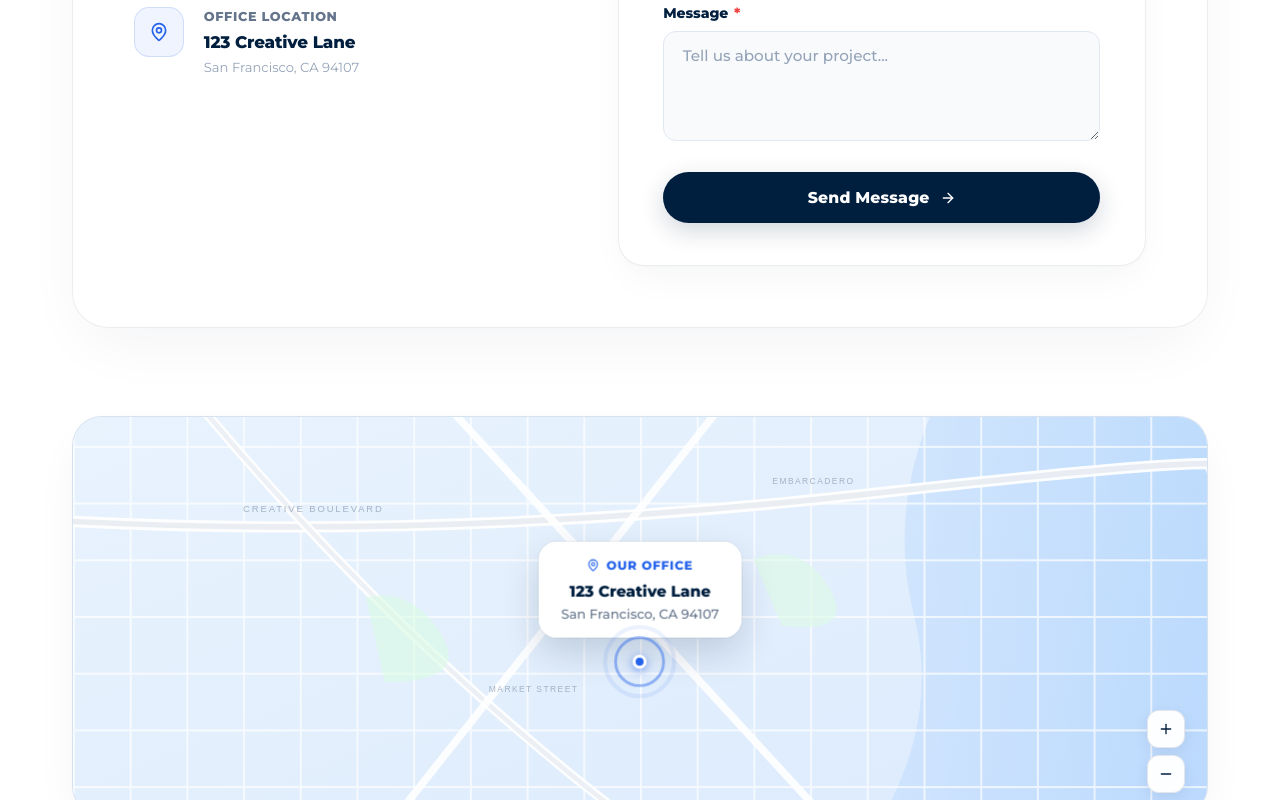
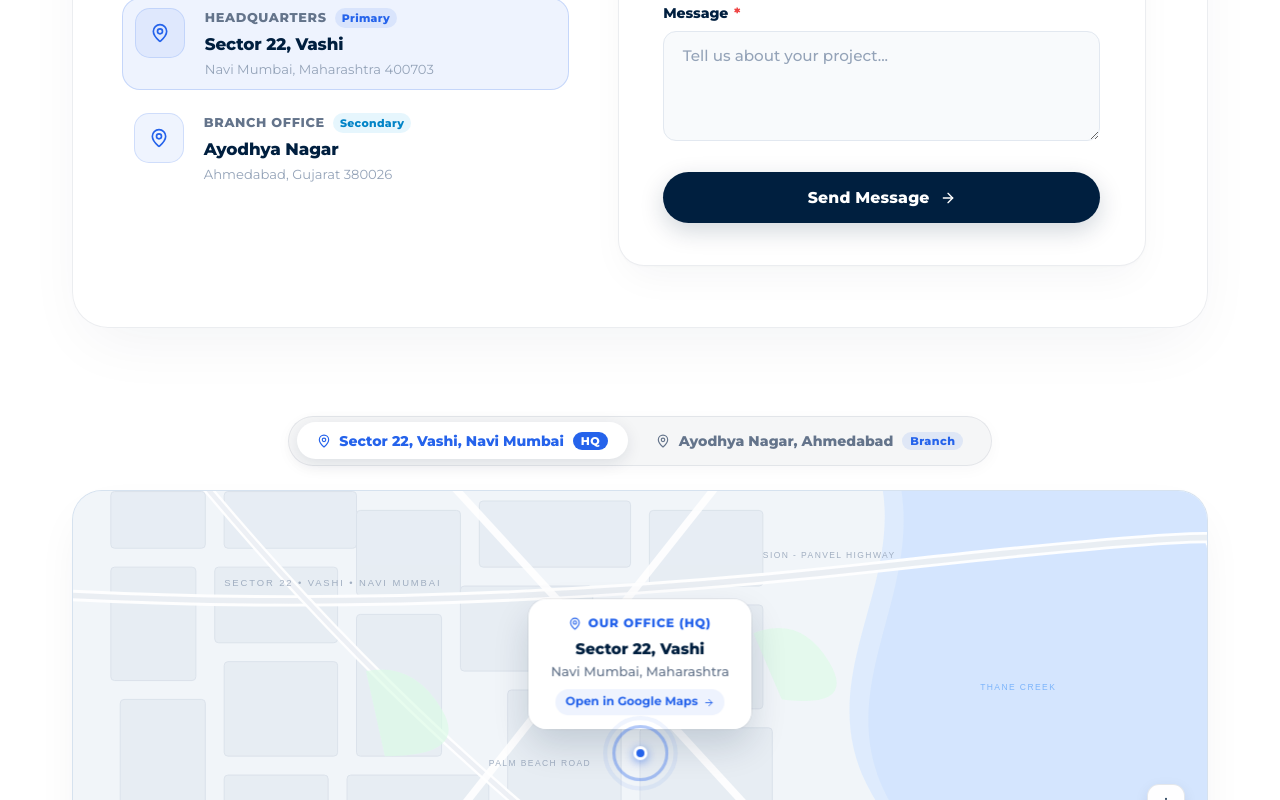
Before and after one commit to alpha-aks/Brandboosters-remastered, a React (Vite) app: page /contact in a window 1280 px wide. Shown: the part 960-1760 px from the top of the page. Built offline with nearby package versions, Linux system fonts and the light colour scheme.

Commit message:
feat: update contact locations to Sector 22 Vashi Navi Mumbai (HQ) and Ayodhya Nagar Ahmedabad (Branch)

```diff
--- a/src/pages/Contact.jsx
+++ b/src/pages/Contact.jsx
@@ -39,6 +39,42 @@ const SvgYoutube = () => (
   </svg>
 );
 
+// Location configuration: Primary (Navi Mumbai) and Secondary (Ahmedabad)
+const LOCATIONS = [
+  {
+    id: 'mumbai',
+    label: 'Navi Mumbai',
+    type: 'Headquarters',
+    tag: 'Primary Location',
+    badge: 'HQ',
+    title: 'Sector 22, Vashi',
+    city: 'Navi Mumbai, Maharashtra',
+    pincode: '400703',
+    mapTitle: 'Our Office (HQ)',
+    street1: 'SECTOR 22 • VASHI • NAVI MUMBAI',
+    street2: 'PALM BEACH ROAD',
+    street3: 'SION - PANVEL HIGHWAY',
+    waterName: 'THANE CREEK',
+    googleMapUrl: 'https://www.google.com/maps/search/?api=1&query=Sector+22+Vashi+Navi+Mumbai'
+  },
+  {
+    id: 'ahmedabad',
+    label: 'Ahmedabad',
+    type: 'Branch Office',
+    tag: 'Secondary Location',
+    badge: 'Branch',
+    title: 'Ayodhya Nagar',
+    city: 'Ahmedabad, Gujarat',
+    pincode: '380026',
+    mapTitle: 'Ahmedabad Studio',
+    street1: 'AYODHYA NAGAR • AHMEDABAD',
+    street2: 'SABARMATI RIVERFRONT',
+    street3: 'SARKHEJ - GANDHINAGAR HWY',
+    waterName: 'SABARMATI RIVER',
+    googleMapUrl: 'https://www.google.com/maps/search/?api=1&query=Ayodhya+Nagar+Ahmedabad'
+  }
+];
+
 export default function Contact() {
   const [formState, setFormState] = useState({
     fullName: '',
@@ -49,6 +85,9 @@ export default function Contact() {
   const [isSubmitting, setIsSubmitting] = useState(false);
   const [isSubmitted, setIsSubmitted] = useState(false);
   const [mapZoom, setMapZoom] = useState(1);
+  const [activeLocId, setActiveLocId] = useState('mumbai');
+
+  const activeLoc = LOCATIONS.find(loc => loc.id === activeLocId) || LOCATIONS[0];
 
   useEffect(() => {
     window.scrollTo({ top: 0, behavior: 'instant' });
@@ -181,26 +220,62 @@ export default function Contact() {
                   </a>
 
                   {/* Channel 2: Call Us */}
-                  <a href="tel:+15551234567" className="contact-channel-item">
+                  <a href="tel:+919820012345" className="contact-channel-item">
                     <div className="channel-icon-wrap">
                       <Phone size={20} color="#2563eb" />
                     </div>
                     <div className="channel-details">
                       <span className="channel-label">Call Us</span>
-                      <strong className="channel-val">+1 (555) 123-4567</strong>
-                      <span className="channel-sub">Mon - Fri, 9am - 6pm (EST)</span>
+                      <strong className="channel-val">+91 98200 12345</strong>
+                      <span className="channel-sub">Mon - Sat, 10am - 7pm (IST)</span>
                     </div>
                   </a>
 
-                  {/* Channel 3: Office Location */}
-                  <div className="contact-channel-item">
+                  {/* Channel 3: Primary Office Location (Navi Mumbai) */}
+                  <div
+                    className={`contact-channel-item channel-location-interactive ${activeLocId === 'mumbai' ? 'active' : ''}`}
+                    onClick={() => {
+                      setActiveLocId('mumbai');
+                      document.getElementById('contact-map-wrapper')?.scrollIntoView({ behavior: 'smooth' });
+                    }}
+                    role="button"
+                    tabIndex={0}
+                    aria-label="View Navi Mumbai Office on Map"
+                  >
                     <div className="channel-icon-wrap">
                       <MapPin size={20} color="#2563eb" />
                     </div>
                     <div className="channel-details">
-                      <span className="channel-label">Office Location</span>
-                      <strong className="channel-val">123 Creative Lane</strong>
-                      <span className="channel-sub">San Francisco, CA 94107</span>
+                      <div className="channel-label-row">
+                        <span className="channel-label">Headquarters</span>
+                        <span className="channel-loc-pill">Primary</span>
+                      </div>
+                      <strong className="channel-val">Sector 22, Vashi</strong>
+                      <span className="channel-sub">Navi Mumbai, Maharashtra 400703</span>
+                    </div>
+                  </div>
+
+                  {/* Channel 4: Secondary Office Location (Ahmedabad) */}
+                  <div
+                    className={`contact-channel-item channel-location-interactive ${activeLocId === 'ahmedabad' ? 'active' : ''}`}
+                    onClick={() => {
+                      setActiveLocId('ahmedabad');
+                      document.getElementById('contact-map-wrapper')?.scrollIntoView({ behavior: 'smooth' });
+                    }}
+                    role="button"
+                    tabIndex={0}
+                    aria-label="View Ahmedabad Office on Map"
+                  >
+                    <div className="channel-icon-wrap">
+                      <MapPin size={20} color="#2563eb" />
+                    </div>
+                    <div className="channel-details">
+                      <div className="channel-label-row">
+                        <span className="channel-label">Branch Office</span>
+                        <span className="channel-loc-pill branch">Secondary</span>
+                      </div>
+                      <strong className="channel-val">Ayodhya Nagar</strong>
+                      <span className="channel-sub">Ahmedabad, Gujarat 380026</span>
                     </div>
                   </div>
                 </div>
@@ -312,9 +387,34 @@ export default function Contact() {
         </section>
 
         {/* ==========================================================================
-           3. MAP SECTION: Architectural Map Container with Central Pinned Location
+           3. INTERACTIVE ARCHITECTURAL MAP SECTION WITH DUAL LOCATION TABS
            ========================================================================== */}
-        <section className="contact-map-section" aria-label="Our Location">
+        <section className="contact-map-section" id="contact-map-wrapper" aria-label="Our Locations">
+          {/* Dual Location Switcher Tabs */}
+          <div className="map-locations-header-bar">
+            <div className="map-locations-pills" role="tablist" aria-label="Office Locations">
+              {LOCATIONS.map((loc) => {
+                const isActive = activeLocId === loc.id;
+                return (
+                  <button
+                    key={loc.id}
+                    type="button"
+                    role="tab"
+                    aria-selected={isActive}
+                    className={`map-loc-tab-btn ${isActive ? 'active' : ''}`}
+                    onClick={() => setActiveLocId(loc.id)}
+                  >
+                    <MapPin size={14} />
+                    <span>{loc.title}, {loc.label}</span>
+                    <span className={`loc-badge-tag ${loc.badge.toLowerCase()}`}>
+                      {loc.badge}
+                    </span>
+                  </button>
+                );
+              })}
+            </div>
+          </div>
+
           <div className="contact-map-container">
 
             {/* Architectural Stylized SVG Street Map Visual */}
@@ -327,36 +427,48 @@ export default function Contact() {
                 viewBox="0 0 1200 480"
                 preserveAspectRatio="xMidYMid slice"
                 xmlns="http://www.w3.org/2000/svg"
+                aria-hidden="true"
               >
-                <defs>
-                  <linearGradient id="mapBgGrad" x1="0" y1="0" x2="1" y2="1">
-                    <stop offset="0%" stopColor="#e8f3fe"/>
-                    <stop offset="45%" stopColor="#e3effc"/>
-                    <stop offset="100%" stopColor="#dbeafe"/>
-                  </linearGradient>
-                  <linearGradient id="bayWaterGrad" x1="0" y1="0" x2="1" y2="0">
-                    <stop offset="0%" stopColor="#bfdbfe"/>
-                    <stop offset="100%" stopColor="#93c5fd"/>
-                  </linearGradient>
-                  <pattern id="streetGridPattern" width="60" height="60" patternUnits="userSpaceOnUse">
-                    <path d="M 60 0 L 0 0 0 60" fill="none" stroke="rgba(255, 255, 255, 0.7)" strokeWidth="4"/>
-                  </pattern>
-                </defs>
+                {/* Land Base */}
+                <rect width="1200" height="500" fill="#f1f5f9"/>
 
-                {/* Base Landmass */}
-                <rect width="1200" height="480" fill="url(#mapBgGrad)" />
-
-                {/* Coastal Water Bay shape on right edge */}
+                {/* Waterfront / Bay / River Simulation */}
                 <path
-                  d="M 920 0 Q 860 120 890 240 T 840 480 L 1200 480 L 1200 0 Z"
-                  fill="url(#bayWaterGrad)"
-                  opacity="0.45"
+                  d="M 850 0 C 890 120 780 220 840 340 C 880 420 950 470 1200 500 L 1200 0 Z"
+                  fill="#dbeafe"
+                  opacity="0.85"
+                />
+                <path
+                  d="M 870 0 C 910 130 800 230 860 350 C 900 430 970 470 1200 500 L 1200 0 Z"
+                  fill="#bfdbfe"
+                  opacity="0.35"
                 />
 
-                {/* Urban City Blocks Grid */}
-                <rect width="1200" height="480" fill="url(#streetGridPattern)" />
+                {/* City Blocks Grid Simulation */}
+                <g fill="#e2e8f0" stroke="#cbd5e1" strokeWidth="1" opacity="0.6">
+                  <rect x="40" y="30" width="100" height="60" rx="4"/>
+                  <rect x="160" y="30" width="140" height="60" rx="4"/>
+                  <rect x="40" y="110" width="90" height="120" rx="4"/>
+                  <rect x="150" y="110" width="130" height="80" rx="4"/>
+                  <rect x="300" y="50" width="110" height="90" rx="4"/>
+                  <rect x="430" y="40" width="160" height="70" rx="4"/>
+                  <rect x="610" y="50" width="120" height="80" rx="4"/>
 
-                {/* Major Highways & Avenues */}
+                  <rect x="160" y="210" width="120" height="100" rx="4"/>
+                  <rect x="300" y="160" width="90" height="150" rx="4"/>
+                  <rect x="410" y="130" width="140" height="90" rx="4"/>
+                  <rect x="570" y="150" width="160" height="110" rx="4"/>
+
+                  <rect x="50" y="250" width="90" height="160" rx="4"/>
+                  <rect x="160" y="330" width="110" height="110" rx="4"/>
+                  <rect x="290" y="330" width="150" height="110" rx="4"/>
+                  <rect x="460" y="240" width="120" height="130" rx="4"/>
+                  <rect x="600" y="280" width="140" height="150" rx="4"/>
+
+                  <rect x="750" y="380" width="100" height="80" rx="4"/>
+                </g>
+
+                {/* Major Highways & Arterial Roads */}
                 <path d="M 0 140 Q 400 160 850 110 T 1200 90" fill="none" stroke="#ffffff" strokeWidth="12" opacity="0.95"/>
                 <path d="M 0 140 Q 400 160 850 110 T 1200 90" fill="none" stroke="#cbd5e1" strokeWidth="6" opacity="0.4"/>
 
@@ -370,10 +482,11 @@ export default function Contact() {
                 <path d="M 310 220 Q 360 210 390 260 T 330 310 Z" fill="#dcfce7" opacity="0.65"/>
                 <path d="M 720 180 Q 770 160 800 210 T 750 250 Z" fill="#dcfce7" opacity="0.6"/>
 
-                {/* Street Names Simulation */}
-                <text x="180" y="130" fill="#94a3b8" fontSize="10" fontFamily="sans-serif" letterSpacing="2" opacity="0.8">CREATIVE BOULEVARD</text>
-                <text x="440" y="320" fill="#94a3b8" fontSize="9" fontFamily="sans-serif" letterSpacing="1.5" opacity="0.8">MARKET STREET</text>
-                <text x="740" y="100" fill="#94a3b8" fontSize="9" fontFamily="sans-serif" letterSpacing="1.5" opacity="0.8">EMBARCADERO</text>
+                {/* Street Names Simulation dynamically matched to selected location */}
+                <text x="160" y="130" fill="#94a3b8" fontSize="10" fontFamily="sans-serif" letterSpacing="2" opacity="0.85">{activeLoc.street1}</text>
+                <text x="440" y="320" fill="#94a3b8" fontSize="9" fontFamily="sans-serif" letterSpacing="1.5" opacity="0.85">{activeLoc.street2}</text>
+                <text x="730" y="100" fill="#94a3b8" fontSize="9" fontFamily="sans-serif" letterSpacing="1.5" opacity="0.85">{activeLoc.street3}</text>
+                <text x="960" y="240" fill="#60a5fa" fontSize="9" fontFamily="sans-serif" letterSpacing="1.5" opacity="0.75">{activeLoc.waterName}</text>
               </svg>
             </div>
 
@@ -383,12 +496,21 @@ export default function Contact() {
               <div className="map-office-card">
                 <div className="map-office-header">
                   <MapPin size={13} color="#2563eb" />
-                  <span>Our Office</span>
+                  <span>{activeLoc.mapTitle}</span>
                 </div>
                 <div className="map-office-body">
-                  <strong>123 Creative Lane</strong>
-                  <span>San Francisco, CA 94107</span>
+                  <strong>{activeLoc.title}</strong>
+                  <span>{activeLoc.city}</span>
                 </div>
+                <a
+                  href={activeLoc.googleMapUrl}
+                  target="_blank"
+                  rel="noopener noreferrer"
+                  className="map-office-gmaps-link"
+                >
+                  <span>Open in Google Maps</span>
+                  <ArrowRight size={11} />
+                </a>
               </div>
 
               {/* Pulsing Blue Location Target Dot */}
```
Also changed, not shown: src/index.css.
